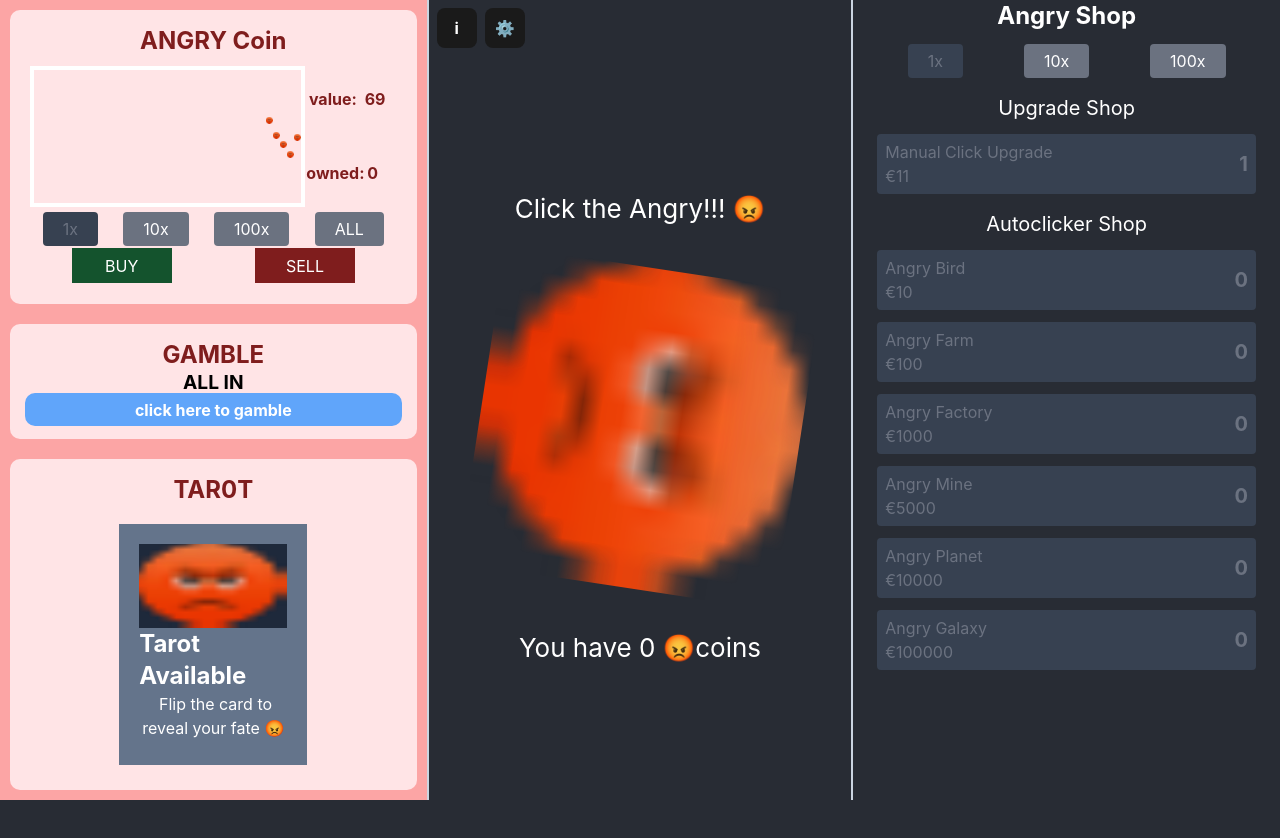
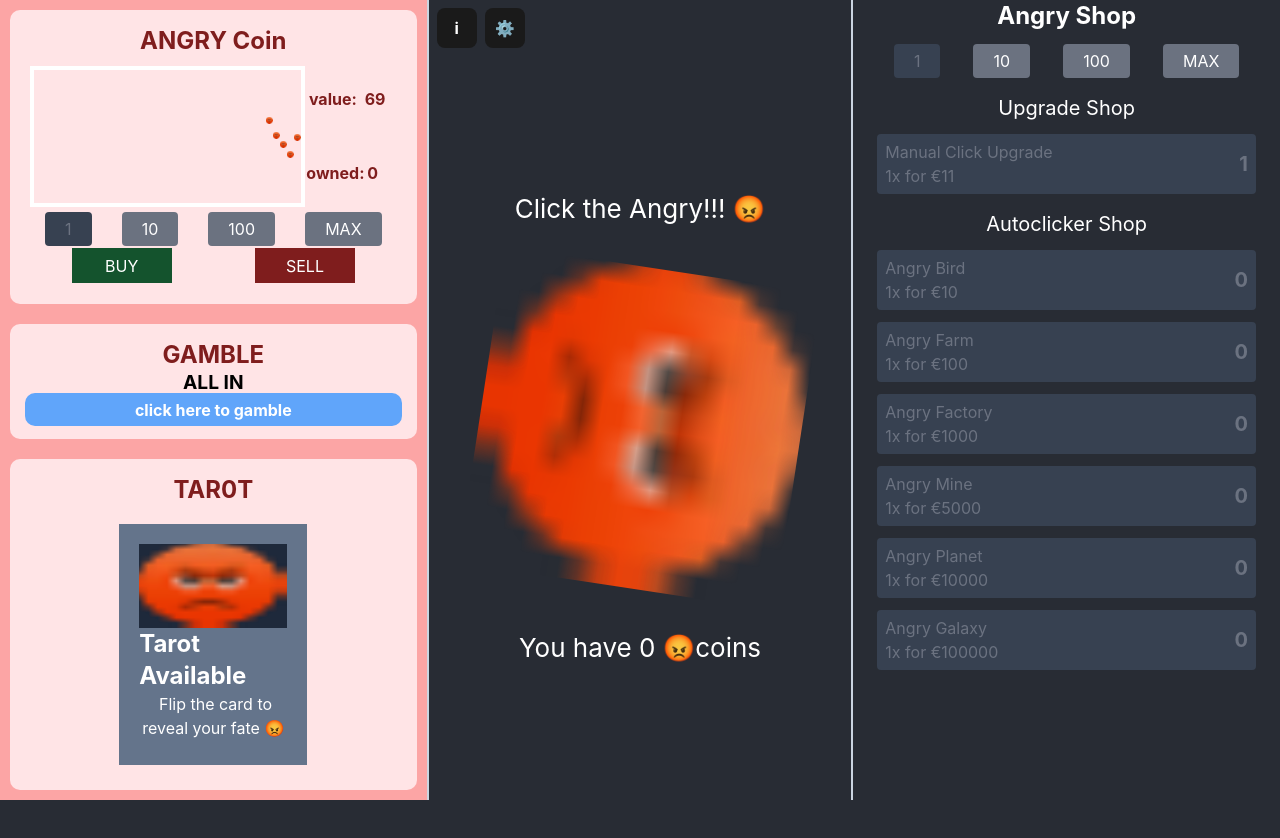
Before and after one commit to Wolfelijolex/Angry-Clicker, a React (Create React App) app: page / in a window 1280 px wide. Shown: the top 838 px of the page. Built offline with nearby package versions, Linux system fonts and the light colour scheme.

Commit message:
add "MAX" to AmountSelector

```diff
--- a/src/components/ShopComponent/ShopComponent.tsx
+++ b/src/components/ShopComponent/ShopComponent.tsx
@@ -2,37 +2,62 @@ import { autoClickers } from "app/autoClickers";
 import { upgrades } from "app/upgrades";
 import { RootState } from "app/store";
 import React, { useState } from "react";
-import { useSelector } from "react-redux";
+import { useDispatch, useSelector } from "react-redux";
 import SingleItem from "./SingleItem/SingleItem";
 import AmountSelector from "components/shared/AmountSelector";
+import { autoClickersSlice, moneySlice, upgradesSlice } from "app/slicers";
+
+type Amount = 1 | 10 | 100 | "MAX";
 
 function getSingleItemPrice(basePrice: number, owned: number): number {
   return Math.floor(basePrice * Math.pow(1.15, owned));
 }
 
-function getPrice(price: number, owned: number, buyAmount: number): number {
+function getPrice(buyAmount: number, basePrice: number, owned: number): number {
   let nextPrice = 0;
   for (let i = 0; i < buyAmount; i++) {
-    nextPrice += getSingleItemPrice(price, owned + i);
+    nextPrice += getSingleItemPrice(basePrice, owned + i);
   }
   return nextPrice;
 }
 
+function getAmount(amount: Amount, basePrice: number, owned: number, totalMoney: number): number {
+  if (amount !== "MAX") {
+    return amount;
+  }
+
+  let nextPrice = 0;
+  let nextAmount = 0;
+  while (nextPrice <= totalMoney) {
+    nextPrice += getSingleItemPrice(basePrice, owned + nextAmount);
+    nextAmount++;
+  }
+  return nextAmount - 1;
+}
+
 export default function ShopComponent() {
   const appState = useSelector((state: RootState) => state);
-  const [buyAmount, setBuyAmount] = useState(1);
+  const dispatch = useDispatch();
+  const [buyAmount, setBuyAmount] = useState<Amount>(1);
+
   return (
     <div data-testid="shop" className="mx-6">
       <div className="w-100 text-center mb-3 text-2xl font-bold">Angry Shop</div>
-      <AmountSelector amount={buyAmount} setAmount={setBuyAmount} />
+      <AmountSelector<Amount> amount={buyAmount} setAmount={setBuyAmount} values={[1, 10, 100, "MAX"]} />
       <div className="w-100 text-center mt-4 mb-2 text-xl">Upgrade Shop</div>
       {upgrades.map((upgrade) => {
+        const amount = getAmount(buyAmount, upgrade.basePrice, appState.upgrades[upgrade.id], appState.money);
+        const price = getPrice(amount, upgrade.basePrice, appState.upgrades[upgrade.id]);
         return (
           <SingleItem
             id={upgrade.id}
             name={upgrade.name}
-            price={getPrice(upgrade.basePrice, appState.upgrades[upgrade.id], buyAmount===-1 ? 1 : buyAmount)}
-            amount={buyAmount===-1 ? 1 : buyAmount}
+            price={price}
+            selectedAmount={amount}
+            onBuy={() => {
+              dispatch(moneySlice.actions.subtract(price));
+              dispatch(upgradesSlice.actions.add({ id: upgrade.id, amount }));
+            }}
             owned={appState.upgrades[upgrade.id]}
             key={upgrade.id}
           />
@@ -40,12 +65,18 @@ export default function ShopComponent() {
       })}
       <div className="w-100 text-center mt-4 mb-2 text-xl">Autoclicker Shop</div>
       {autoClickers.map((clicker) => {
+        const amount = getAmount(buyAmount, clicker.basePrice, appState.autoClickers[clicker.id], appState.money);
+        const price = getPrice(amount, clicker.basePrice, appState.autoClickers[clicker.id]);
         return (
           <SingleItem
             id={clicker.id}
             name={clicker.name}
-            price={getPrice(clicker.basePrice, appState.autoClickers[clicker.id],  buyAmount===-1 ? 1 : buyAmount)}
-            amount={buyAmount===-1 ? 1 : buyAmount}
+            price={price}
+            selectedAmount={amount}
+            onBuy={() => {
+              dispatch(moneySlice.actions.subtract(price));
+              dispatch(autoClickersSlice.actions.add({ id: clicker.id, amount }));
+            }}
             owned={appState.autoClickers[clicker.id]}
             key={clicker.id}
           />
--- a/src/components/ShopComponent/SingleItem/SingleItem.tsx
+++ b/src/components/ShopComponent/SingleItem/SingleItem.tsx
@@ -1,42 +1,32 @@
 import React from "react";
 import styles from "styles/components/Store.module.scss";
 import { AutoClickerId } from "app/autoClickers";
-import { UpgradeId, upgrades } from "app/upgrades";
-import { useDispatch, useSelector } from "react-redux";
-import { autoClickersSlice, moneySlice, upgradesSlice } from "app/slicers";
+import { UpgradeId } from "app/upgrades";
+import { useSelector } from "react-redux";
 import { RootState } from "app/store";
 
 type SingleItemProps = {
   id: UpgradeId | AutoClickerId;
   name: string;
   price: number;
-  amount: number;
+  selectedAmount: number;
+  onBuy: () => void;
   owned: number;
 };
 
-const isUpgrade = (id: UpgradeId | AutoClickerId): id is UpgradeId => {
-  return upgrades.some((upgrade) => upgrade.id === id);
-};
-
-function SingleItem({ id, name, price, amount, owned }: SingleItemProps) {
+function SingleItem({ id, name, price, selectedAmount, onBuy, owned }: SingleItemProps) {
   const money = useSelector((state: RootState) => state.money);
-  const dispatch = useDispatch();
 
   const buyItem = () => {
     if (money < price) {
       return;
     }
 
-    dispatch(moneySlice.actions.subtract(price));
-    if (isUpgrade(id)) {
-      dispatch(upgradesSlice.actions.add({ id, amount }));
-    } else {
-      dispatch(autoClickersSlice.actions.add({ id, amount }));
-    }
+    onBuy();
   };
 
   const getWrapperClasses = () => {
-    if (money < price) {
+    if (money < price || selectedAmount === 0) {
       return `${styles.SingleStoreItemWrapper} ${styles.Disabled}`;
     }
     return styles.SingleStoreItemWrapper;
@@ -46,7 +36,8 @@ function SingleItem({ id, name, price, amount, owned }: SingleItemProps) {
     <div data-testid={`shop-item-${id}`} className={getWrapperClasses()} onClick={() => buyItem()}>
       <span>
         {name}
-        <br />€{price}
+        <br />
+        {selectedAmount}x for €{price}
       </span>
       <span className="text-xl font-bold">{owned}</span>
     </div>
--- a/src/components/StockMarket/StockMarket.tsx
+++ b/src/components/StockMarket/StockMarket.tsx
@@ -12,6 +12,8 @@ type StockMarketProps = {
   className?: string;
 };
 
+type Amount = "MAX" | 1 | 10 | 100;
+
 function StockMarket(props: StockMarketProps) {
   //Global state
   const coins = useSelector((state: RootState) => state.angryCoin);
@@ -22,7 +24,7 @@ function StockMarket(props: StockMarketProps) {
   const [stockClasses, setStockClasses] = useState([
     0, 0, 0, 0, 0, 0, 0, 0, 0, 0, 0, 0, 0, 0, 0, 0, 0, 0, 0, 0, 0, 0, 0, 0, 0, 0, 0, 0, 0, 0, 0, 0, 0, 0, 0, 0, 0, 0,
   ]);
-  const [buyAmount, setBuyAmount] = useState(1);
+  const [buyAmount, setBuyAmount] = useState<Amount>(1);
   //REFS
   const stockClassesRef = useRef(stockClasses);
   const priceRef = useRef(stockPrice);
@@ -59,24 +61,21 @@ function StockMarket(props: StockMarketProps) {
     return Math.floor(money / stockPrice);
   };
   const handleCoinBuy = () => {
-    if (money >= stockPrice * buyAmount || money >= stockPrice * buyAmount * -1) {
-      if (buyAmount === -1) {
-        const allBuy = getAllAmount();
-        dispatch(moneySlice.actions.subtract(stockPrice * allBuy));
-        dispatch(angryCoinSlice.actions.add(allBuy));
-        return;
-      }
+    if (buyAmount === "MAX") {
+      dispatch(moneySlice.actions.subtract(getAllAmount() * stockPrice));
+      dispatch(angryCoinSlice.actions.add(getAllAmount()));
+    } else if (money >= stockPrice * buyAmount || money >= stockPrice * buyAmount * -1) {
       dispatch(moneySlice.actions.subtract(stockPrice * buyAmount));
       dispatch(angryCoinSlice.actions.add(buyAmount));
     }
   };
   const handleCoinSell = () => {
-    if (coins >= buyAmount) {
+    if (buyAmount === "MAX" || coins < buyAmount) {
+      dispatch(moneySlice.actions.add(coins * stockPrice));
+      dispatch(angryCoinSlice.actions.subtract(coins));
+    } else {
       dispatch(moneySlice.actions.add(stockPrice * buyAmount));
       dispatch(angryCoinSlice.actions.subtract(buyAmount));
-    } else if (coins < buyAmount) {
-      dispatch(moneySlice.actions.add(stockPrice * coins));
-      dispatch(angryCoinSlice.actions.subtract(coins));
     }
   };
 
@@ -104,12 +103,17 @@ function StockMarket(props: StockMarketProps) {
           <p className={"w-7"}>{coins}</p>
         </div>
         {/* Stockmarket interface */}
-        <AmountSelector amount={buyAmount} setAmount={setBuyAmount} hasAll={true} className={`${styles.StockMarket__amount}`} />
+        <AmountSelector<Amount>
+          amount={buyAmount}
+          setAmount={setBuyAmount}
+          values={[1, 10, 100, "MAX"]}
+          className={`${styles.StockMarket__amount}`}
+        />
         {/* Stockmarket button flex */}
         <div className={`${styles.StockMarket__buttons}`}>
           <button
             data-testid="stockmarket-buy"
-            disabled={buyAmount * stockPrice > money || buyAmount == 0 || getAllAmount() == 0}
+            disabled={(buyAmount !== "MAX" && buyAmount * stockPrice > money) || getAllAmount() == 0}
             className={`${styles.StockMarket__buttons__buy}`}
             onClick={handleCoinBuy}
           >
@@ -117,7 +121,7 @@ function StockMarket(props: StockMarketProps) {
           </button>
           <button
             data-testid="stockmarket-sell"
-            disabled={coins == 0 || buyAmount == 0 || getAllAmount() == 0}
+            disabled={coins === 0 || (buyAmount !== "MAX" && coins < buyAmount)}
             className={`${styles.StockMarket__buttons__sell}`}
             onClick={handleCoinSell}
           >
--- a/src/components/shared/AmountSelector.tsx
+++ b/src/components/shared/AmountSelector.tsx
@@ -1,22 +1,14 @@
 import React from "react";
 import styles from "styles/components/shared/AmountSelector.module.scss";
 
-type AmountSelectorProps = {
-  amount: number;
-  setAmount: (amount: number) => void;
-  values?: number[];
-  hasAll?: boolean;
+type AmountSelectorProps<AMOUNT> = {
+  amount: AMOUNT;
+  setAmount: (amount: AMOUNT) => void;
+  values: AMOUNT[];
   className?: string;
 };
 
-export default function AmountSelector({
-  amount,
-  setAmount,
-  values = [1, 10, 100],
-  hasAll = false,
-  className,
-}: AmountSelectorProps) {
-  values = hasAll ? [...values, -1] : values;
+export default function AmountSelector<T = number>({ amount, setAmount, values, className }: AmountSelectorProps<T>) {
   return (
     <div className={`flex justify-around ${className}`}>
       {values.map((value) => {
@@ -28,7 +20,7 @@ export default function AmountSelector({
             onClick={() => setAmount(value)}
             key={`selection-${value}`}
           >
-            {value === -1 ? "ALL" : value + "x"}
+            {String(value)}
           </button>
         );
       })}
```
